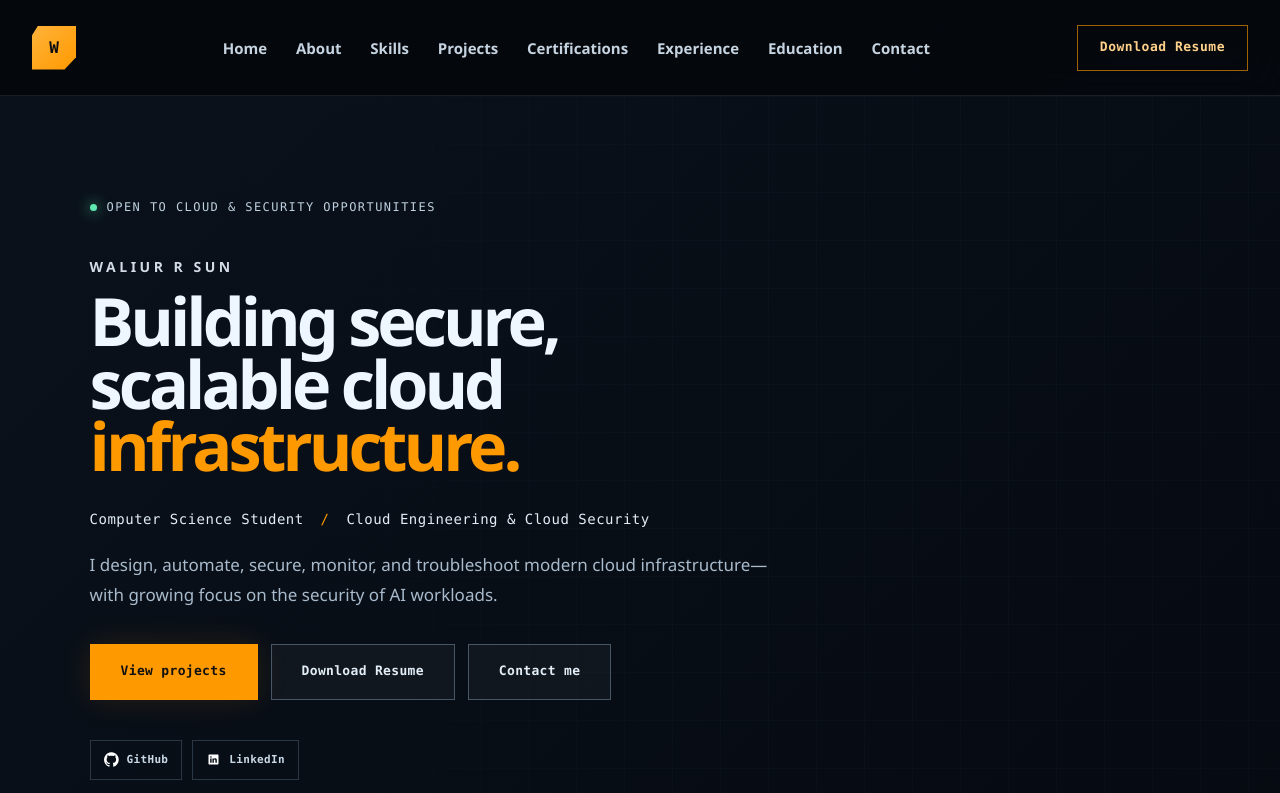
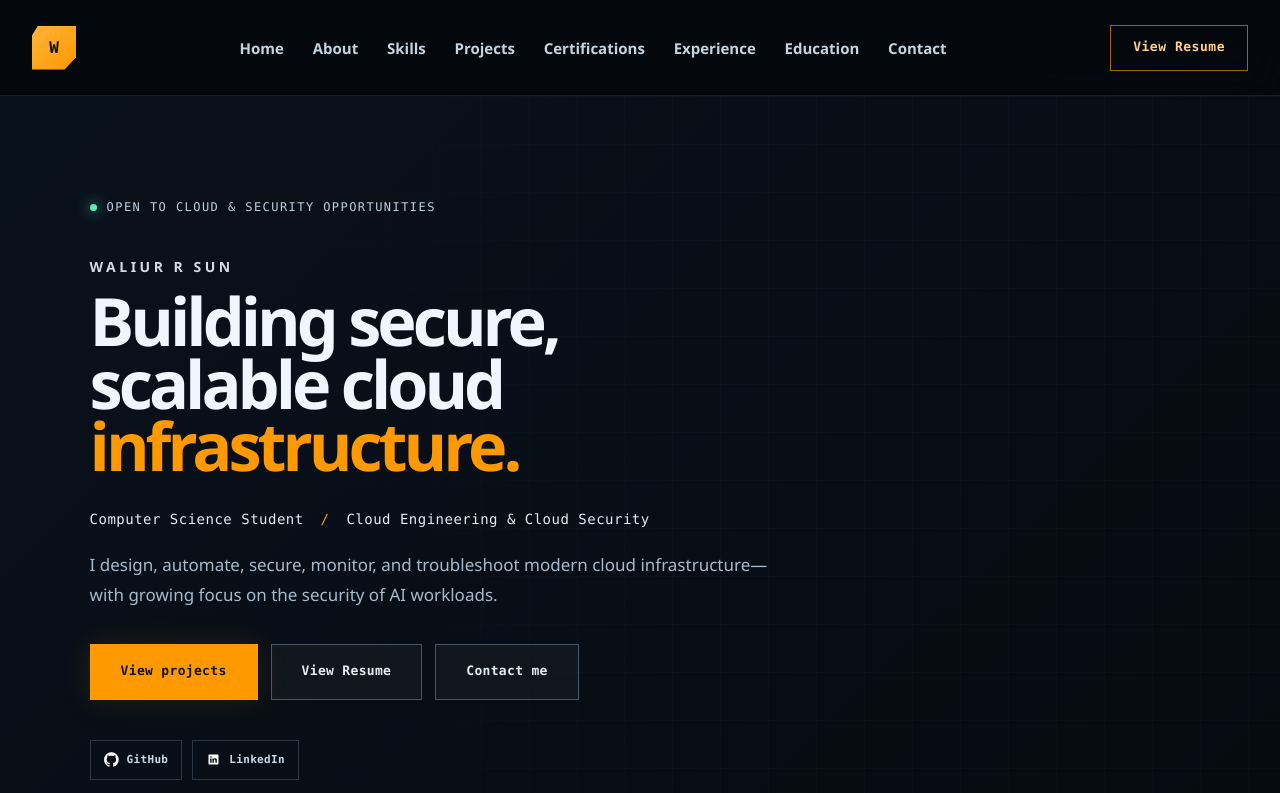
Before and after one commit to Waliur003/My-Cloud-Portfolio-Website, a Next.js app: page / in a window 1280 px wide. Shown: the top 793 px of the page. Built offline with nearby package versions, Linux system fonts and the light colour scheme.

Commit message:
Add portfolio resume

```diff
--- a/app/page.tsx
+++ b/app/page.tsx
@@ -36,7 +36,7 @@ import {
   type LucideIcon,
 } from "lucide-react";
 
-const resumeUrl = ""; // Replace with the final public PDF URL when supplied.
+const resumeUrl = "/waliur-r-sun-resume.pdf";
 const githubUrl = "https://github.com/Waliur003";
 const linkedinUrl = "https://www.linkedin.com/in/waliur-r-sun-22762a31a/";
 const email = "waliurrahmansun003@gmail.com";
@@ -799,16 +799,12 @@ function ResumeLink({ compact = false }: { compact?: boolean }) {
   return (
     <a
       className={compact ? "nav-resume" : "button button-secondary"}
-      href={resumeUrl || "#resume"}
-      aria-label={resumeUrl ? "Download resume" : "Resume will be available soon"}
-      onClick={(event) => {
-        if (!resumeUrl) {
-          event.preventDefault();
-          document.getElementById("resume")?.scrollIntoView({ behavior: "smooth" });
-        }
-      }}
+      href={resumeUrl}
+      target="_blank"
+      rel="noreferrer"
+      aria-label="View Waliur R Sun resume (PDF)"
     >
-      Download Resume
+      View Resume
     </a>
   );
 }
@@ -1124,8 +1120,8 @@ export default function Home() {
           </div>
         </section>
 
-        <section className="resume-note frame" id="resume" aria-label="Resume availability">
-          <span>RESUME CONFIGURATION</span><p>The final resume PDF has not been supplied yet. The download action is ready to connect when it becomes available.</p>
+        <section className="resume-note frame" id="resume" aria-label="Resume">
+          <span>RESUME</span><p>View my current resume for a concise summary of my cloud engineering, cloud security, projects, skills, and certifications.</p>
         </section>
 
         <section className="contact section frame" id="contact">
```
Also changed, not shown: 1 other file (tests, documents, lock files or other folders).
